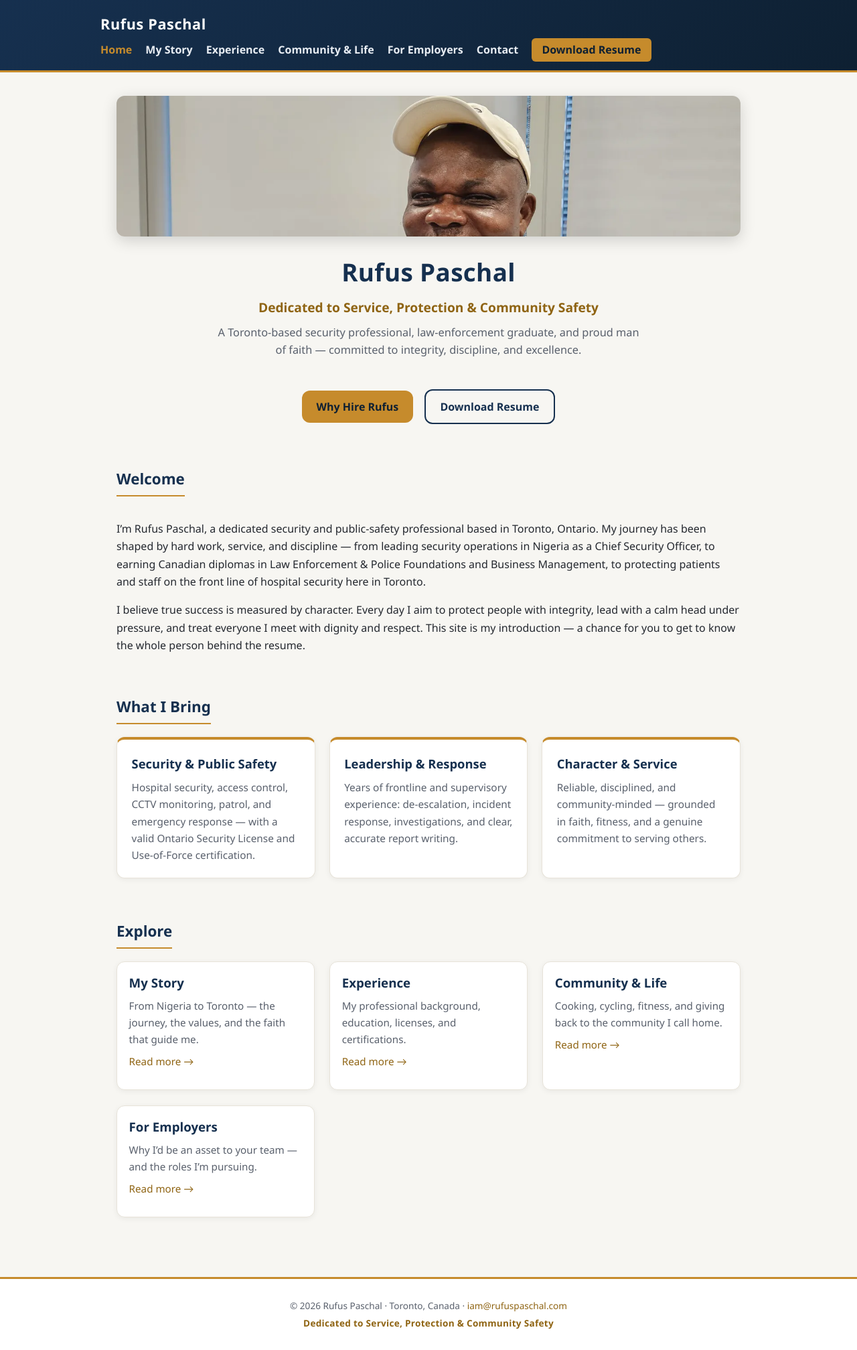
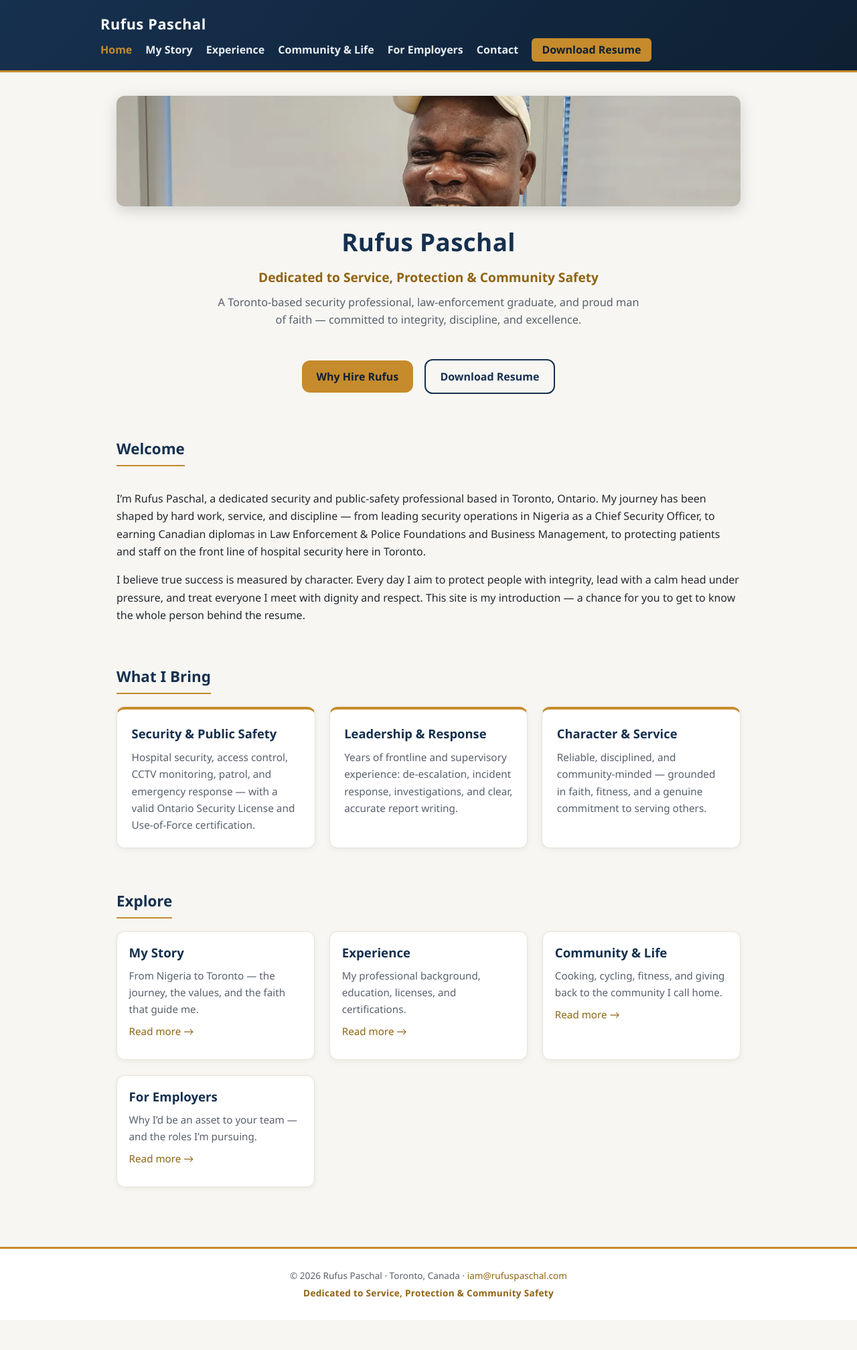
Before and after one commit to rufuspaschal/rufuspaschal.github.io, a Jekyll site: the page built from index.html, in a window 1280 px wide. Shown: the whole page at 67% size. Built offline with Jekyll 4.4.1, drawn with Linux system fonts in a browser that asks for light colours; after the commit the page ends 1970 px from its top, so only the background shows below that.

Commit message:
Update assets/css/style.css

```diff
--- a/assets/css/style.css
+++ b/assets/css/style.css
@@ -125,9 +125,9 @@ section h2 {
 }
 .hero-photo img.hero-bg {
   width: 100%;
-  height: 210px;
+  height: 165px;
   object-fit: cover;
-  object-position: center 28%;
+  object-position: center 42%;
   display: block;
 }
 .hero-intro { text-align: center; margin-bottom: 2.4rem; }
@@ -301,7 +301,7 @@ footer.site-footer p { margin: 0.2rem 0; }
 /* ---------- Responsive ---------- */
 @media (max-width: 640px) {
   .hero-intro h1 { font-size: 1.7rem; }
-  .hero-photo img.hero-bg { height: 165px; }
+  .hero-photo img.hero-bg { height: 135px; }
   .story-figure { float: none; width: 100%; max-width: 100%; margin: 0 0 1.2rem; }
   .nav-toggle-label { display: block; position: absolute; right: 0; top: 0.1rem; }
   nav.main-nav { flex-basis: 100%; max-height: 0; overflow: hidden; transition: max-height 0.25s ease; }
```
